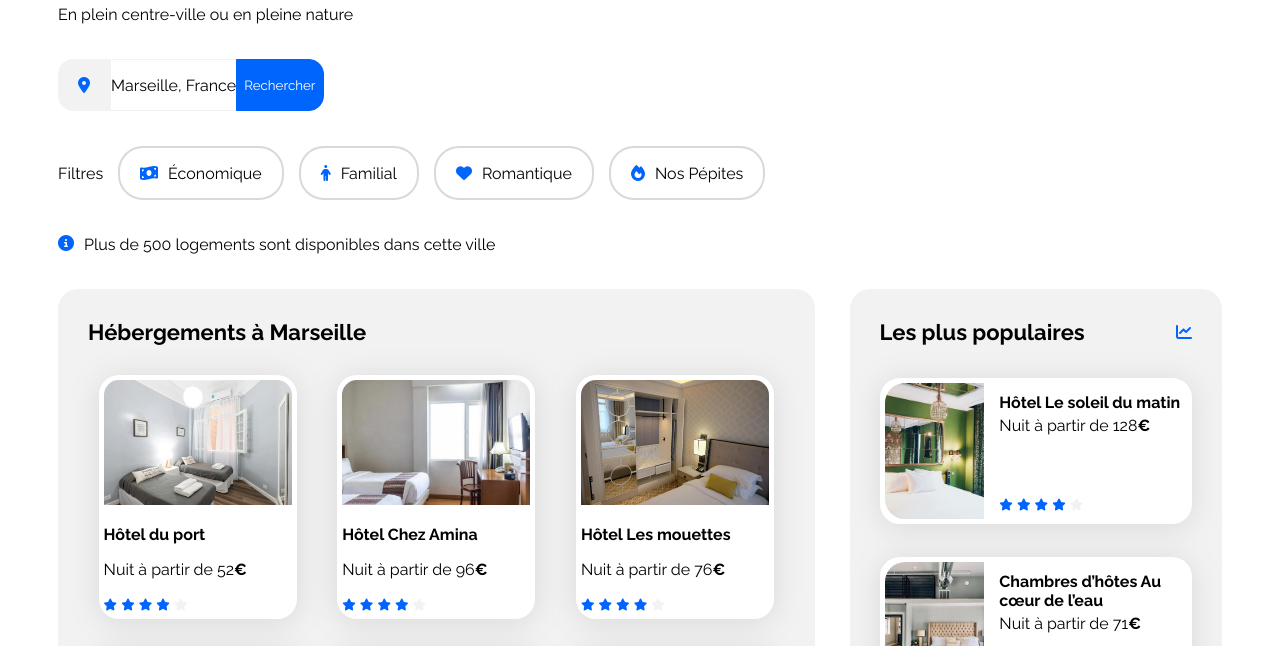
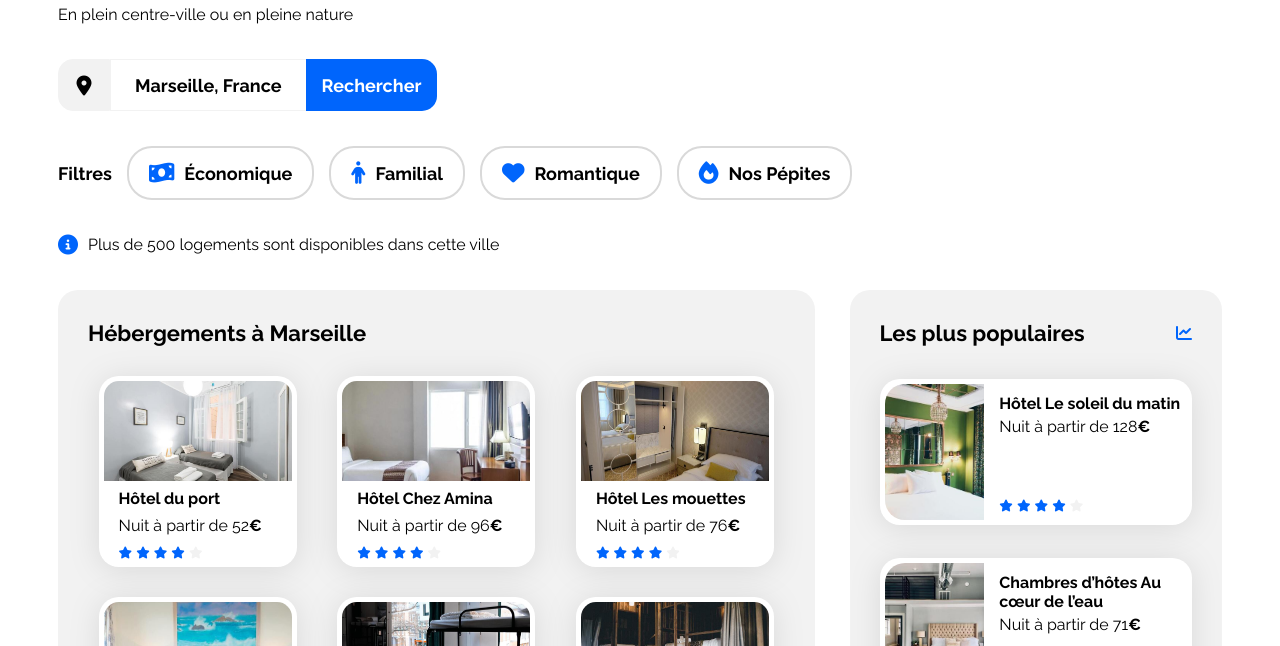
Before and after one commit to CedricDC17/booki, a plain HTML site: page index.html in a window 1280 px wide. Shown: the part 150-796 px from the top of the page. Drawn offline with Linux system fonts and the light colour scheme.

Commit message:
Modification margin/padding/taille des polices

```diff
--- a/css/style.css
+++ b/css/style.css
@@ -238,42 +238,45 @@ h1 {
     display: flex;
     justify-content: center;
     align-items: center;
-
     width: 50px;
     height: 50px;
-
     border-radius: 15px 0px 0px 15px;
     border: solid 1px;
     border-color: #F2F2F2;
+    background-color: #F2F2F2;
+}
 
-    background-color: #F2F2F2;
+.search-icon i {
+    color: black;
 }
 
 .search-input {
     display: flex;
     justify-content: center;
     align-items: center;
-
+    padding: 0px 24px;
     height: 50px;
-
-
     border: solid 1px;
     border-color: #F2F2F2;
     border-right: transparent;
 }
 
 .search-button {
-    height: 50px;
+    padding: 15px 16px;
+    color: white;
+    cursor: pointer;
+    background-color: transparent;
+    border: none;
+}
 
+.search-button-container {
+    display: flex;
+    justify-content: center;
+    align-items: center;
     border-radius: 0px 15px 15px 0px;
-    border: solid 1px;
-    border-color: #0065FC;
-    color: white;
     background-color: #0065FC;
+}
 
-    text-decoration: none;
-    cursor: pointer;
-}
 
 .filter-bar {
     display: flex;
@@ -309,6 +312,10 @@ h1 {
     gap: 10px;
 }
 
+#info-icon {
+    line-height: 1;
+}
+
 .hebergements-and-populaires {
     display: flex;
     justify-content: space-between;
@@ -325,8 +332,19 @@ h1 {
 
 .hebergements-cards img {
     width: 100%;
-    height: 125px;
+    height: 100px;
     border-radius: 15px 15px 0px 0px;
+}
+
+.hebergements-cards .card-content {
+    margin-top: 4px;
+    padding: 0px 15px ;
+    gap: 8px;
+}
+
+.hebergements-cards .card-content h3,
+p {
+    margin: 0px 0px 8px 0px;
 }
 
 .hebergements-cards .card {
@@ -337,7 +355,7 @@ h1 {
     margin: 0;
 }
 
-.activites{
+.activites {
     margin-top: 35px;
     padding: 30px;
 }
@@ -346,28 +364,28 @@ h1 {
     margin: 0px;
 }
 
-.activites img{
+.activites img {
     width: 100%;
     height: 280px;
     border-radius: 15px 15px 0px 0px;
 }
 
-.activites-cards{
+.activites-cards {
     display: flex;
     margin-top: 30px;
     gap: 30px;
 }
 
-.activites-cards .card{
+.activites-cards .card {
     width: 25%;
     padding: 0px;
 }
 
-.activites-cards .card-content{
+.activites-cards .card-content {
     margin: 20px 19px;
 }
 
-.activites-cards h3{
+.activites-cards h3 {
     margin: 0px;
 }
 
@@ -376,7 +394,7 @@ h1 {
     display: flex;
 }
 
-.footer .list{
+.footer .list {
     display: flex;
     flex-direction: column;
     gap: 15px;
@@ -384,11 +402,20 @@ h1 {
     padding: 20px;
 }
 
-.footer h3{
+.footer h3 {
     margin: 0px;
 }
 
 
+.search-input,
+.search-button,
+.filter,
+.see-more,
+.filter-bar-title {
+    font-size: 18px;
+    font-weight: 700;
+}
+
 
 
 /* ---------------------------------------------------- */
--- a/index.html
+++ b/index.html
@@ -35,23 +35,23 @@
                 </div>
 
                 <div class="search-bar">
-                    <div class="search-icon"><i class="fa-solid fa-location-dot"></i></div>
+                    <div class="search-icon"><i class="fa-solid fa-location-dot fa-lg"></i></div>
                     <div class="search-input">Marseille, France</div>
-                    <div class="search-button-container search-button ">
+                    <div class="search-button-container">
                         <button class="search-button">Rechercher</button>
                     </div>
                 </div>
                 <div class="filter-bar">
-                    <span>Filtres</span>
+                    <span class="filter-bar-title">Filtres</span>
                     <div class="filters">
-                        <div class="filter"><i class="fa-solid fa-money-bill-wave"></i><span>Économique</span></div>
-                        <div class="filter"><i class="fa-solid fa-person"></i><span>Familial</span></div>
-                        <div class="filter"><i class="fa-solid fa-heart"></i><span>Romantique</span></div>
-                        <div class="filter"><i class="fa-solid fa-fire"></i><span>Nos Pépites</span></div>
+                        <div class="filter"><i class="fa-solid fa-money-bill-wave fa-lg"></i><span>Économique</span></div>
+                        <div class="filter"><i class="fa-solid fa-person fa-lg"></i><span>Familial</span></div>
+                        <div class="filter"><i class="fa-solid fa-heart fa-lg"></i><span>Romantique</span></div>
+                        <div class="filter"><i class="fa-solid fa-fire fa-lg"></i><span>Nos Pépites</span></div>
                     </div>
                 </div>
                 <div class="info-text">
-                    <i class="fa-solid fa-circle-info"></i><span>Plus de 500 logements sont disponibles dans cette
+                    <i id="info-icon" class="fa-solid fa-circle-info fa-lg"></i><span>Plus de 500 logements sont disponibles dans cette
                         ville</span>
                 </div>
             </div>
```
